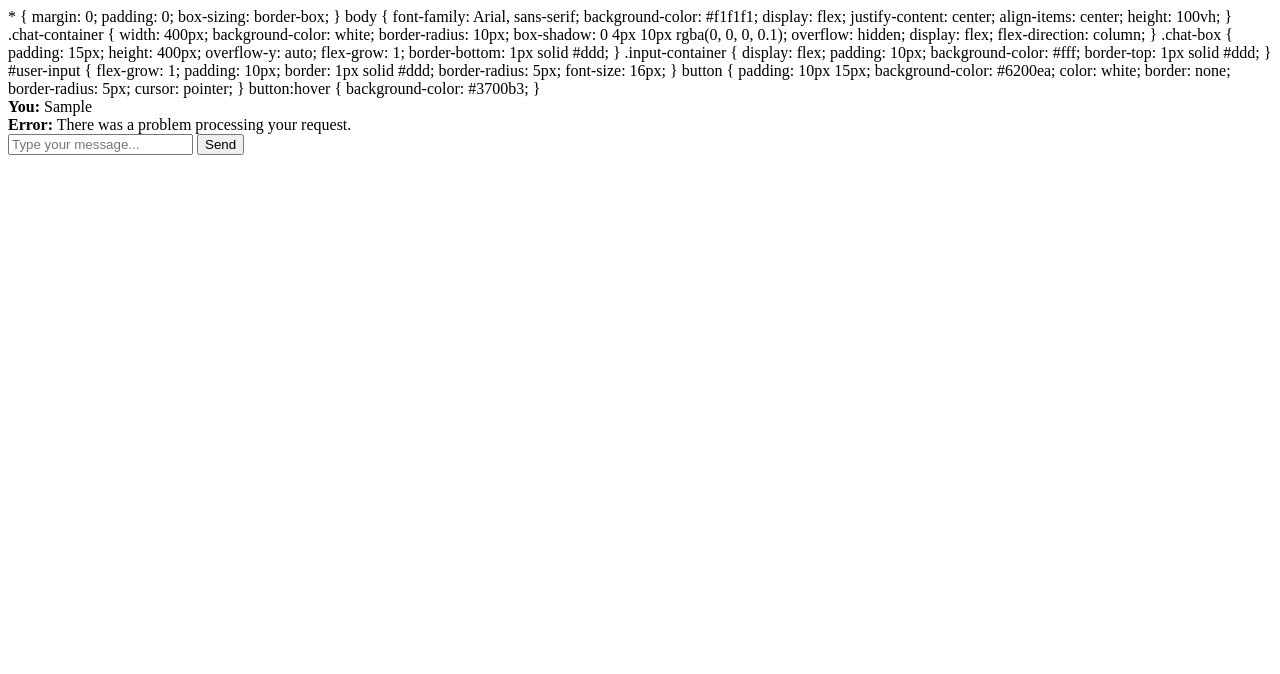
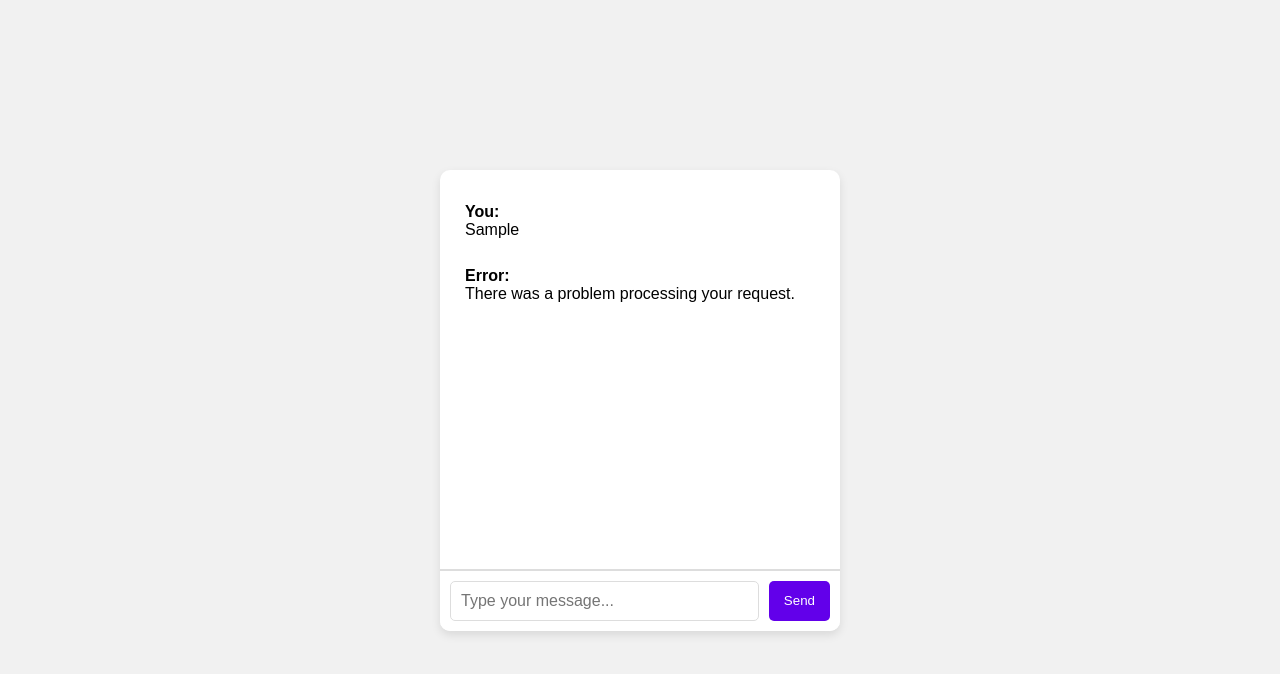
Before and after one commit to enoughsantosh/Ai, a website: page public/index.html in a window 1280 px wide. Both pictures are taken after typing "Sample" into the empty fields and a click on the button "Send". Drawn offline with Linux system fonts and the light colour scheme; no server answers.

Commit message:
Update index.html

```diff
--- a/public/index.html
+++ b/public/index.html
@@ -1,270 +1,159 @@
 <!DOCTYPE html>
-
 <html lang="en">
 
 <head>
-
     <meta charset="UTF-8">
-
     <meta name="viewport" content="width=device-width, initial-scale=1.0">
-
     <title>Generative AI Chat</title>
 
-    <styles>
+    <style>
         * {
-
             margin: 0;
-
             padding: 0;
-
             box-sizing: border-box;
-
         }
 
-
-
         body {
-
             font-family: Arial, sans-serif;
-
             background-color: #f1f1f1;
-
             display: flex;
-
             justify-content: center;
-
             align-items: center;
-
             height: 100vh;
-
         }
 
-
-
         .chat-container {
-
             width: 400px;
-
             background-color: white;
-
             border-radius: 10px;
-
             box-shadow: 0 4px 10px rgba(0, 0, 0, 0.1);
-
             overflow: hidden;
-
             display: flex;
-
             flex-direction: column;
-
         }
 
-
-
         .chat-box {
-
             padding: 15px;
-
             height: 400px;
-
             overflow-y: auto;
-
             flex-grow: 1;
-
             border-bottom: 1px solid #ddd;
-
         }
 
-
-
         .input-container {
-
             display: flex;
-
             padding: 10px;
-
             background-color: #fff;
-
             border-top: 1px solid #ddd;
-
         }
 
-
-
         #user-input {
-
             flex-grow: 1;
-
             padding: 10px;
-
             border: 1px solid #ddd;
-
             border-radius: 5px;
-
             font-size: 16px;
-
         }
 
-
-
         button {
-
             padding: 10px 15px;
-
             background-color: #6200ea;
-
             color: white;
-
             border: none;
-
             border-radius: 5px;
-
             cursor: pointer;
-
+            margin-left: 10px;
         }
 
+        button:hover {
+            background-color: #3700b3;
+        }
 
+        .message {
+            margin: 8px 0;
+            padding: 10px;
+            border-radius: 5px;
+        }
 
-button:hover {
-
-    background-color: #3700b3;
-
+        .message strong {
+            display: block;
         }
-    </styles>
-
+    </style>
 </head>
 
 <body>
 
     <div class="chat-container">
-
         <div id="chat-box" class="chat-box">
-
             <!-- Chat messages will be dynamically added here -->
-
         </div>
-
         <div class="input-container">
-
-            <input id="user-input" type="text" placeholder="Type your message..." />
-
+            <input id="user-input" type="text" placeholder="Type your message..." onkeypress="handleKeyPress(event)" />
             <button onclick="sendMessage()">Send</button>
-
         </div>
-
     </div>
-
-
 
     <script>
         let sessionId;
 
-
-
         // Generate a unique session ID when the user opens the app
-
         function generateSessionId() {
-
             sessionId = localStorage.getItem('sessionId');
-
             if (!sessionId) {
-
                 sessionId = crypto.randomUUID();
-
                 localStorage.setItem('sessionId', sessionId);
-
             }
-
         }
-
-
 
         generateSessionId();
 
-
-
         async function sendMessage() {
-
             const inputField = document.getElementById("user-input");
-
             const userMessage = inputField.value.trim();
-
-
 
             if (!userMessage) return;
 
-
-
             appendMessage("You", userMessage);
-
             inputField.value = "";
 
-
-
             try {
-
                 const response = await fetch('/api/chat', {
-
                     method: 'POST',
-
                     headers: { 'Content-Type': 'application/json' },
-
                     body: JSON.stringify({
-
                         sessionId: sessionId,
-
                         userMessage: userMessage
-
                     })
-
                 });
 
-
-
                 if (!response.ok) {
-
                     throw new Error('Network response was not ok');
-
                 }
 
-
-
                 const data = await response.json();
-
                 const aiMessage = data.response;
-
-
 
                 appendMessage("AI", aiMessage);
 
-
-
             } catch (error) {
-
                 console.error(error);
-
                 appendMessage("Error", "There was a problem processing your request.");
-
+            }
         }
 
+        function appendMessage(sender, message) {
+            const chatBox = document.getElementById("chat-box");
+            const messageElement = document.createElement("div");
+            messageElement.classList.add("message");
+            messageElement.innerHTML = `<strong>${sender}:</strong> ${message}`;
+            chatBox.appendChild(messageElement);
+            chatBox.scrollTop = chatBox.scrollHeight;
         }
 
-
-
-function appendMessage(sender, message) {
-
-    const chatBox = document.getElementById("chat-box");
-
-    const messageElement = document.createElement("div");
-
-    messageElement.classList.add("message");
-
-    messageElement.innerHTML = `<strong>${sender}:</strong> ${message}`;
-
-    chatBox.appendChild(messageElement);
-
-    chatBox.scrollTop = chatBox.scrollHeight;
-
+        function handleKeyPress(event) {
+            if (event.key === "Enter") {
+                sendMessage();
+            }
         }
     </script>
 
```
Lines whose indentation alone changed are shown as unchanged.
